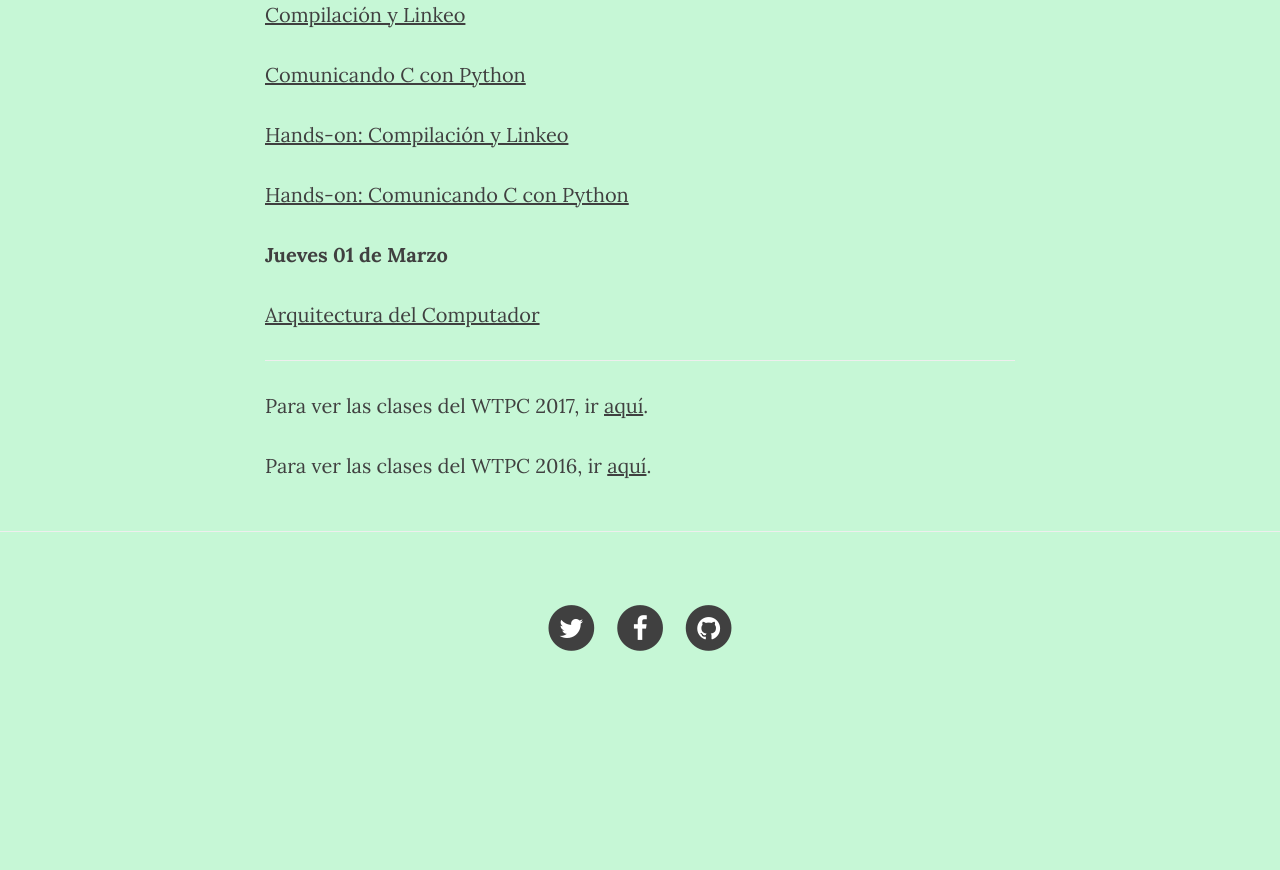
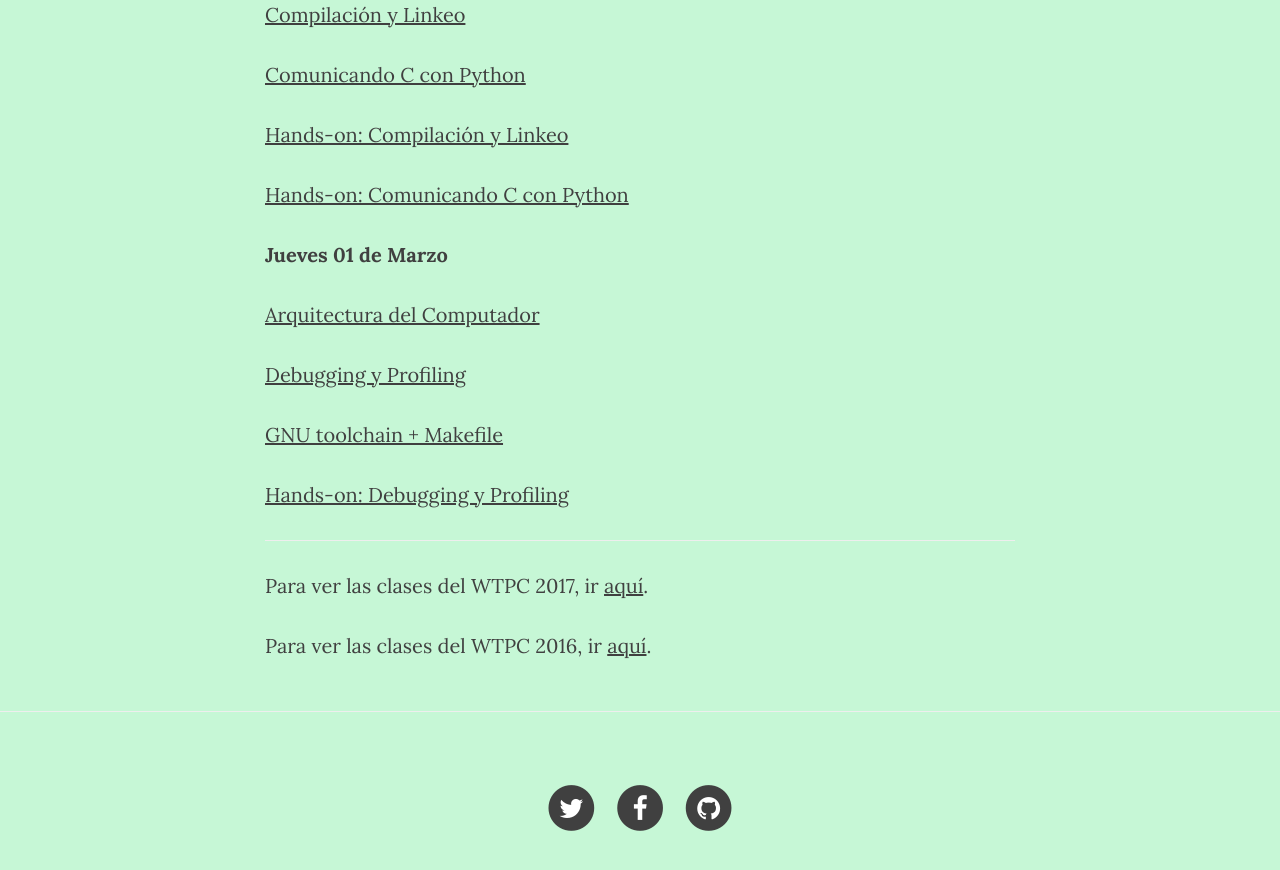
Before and after one commit to wtpc/wtpc.github.io, a Jekyll site: the page built from clases.md, in a window 1280 px wide and 900 px high, scrolled down 1010 px. Shown: the top 870 px of the window. Built offline with Jekyll 4.4.1, drawn with Linux system fonts in a browser that asks for light colours; nearby versions of some CDN libraries; before the commit the page ends 1730 px from its top, so only the background shows below that.

Commit message:
Subidas clases del 01/03/18 (2 de 2)

```diff
--- a/clases.md
+++ b/clases.md
@@ -44,18 +44,19 @@ permalink: /clases/
 
 [Arquitectura del Computador](/clases/2018/07_arquitectura.pdf)
 
+[Debugging y Profiling](/clases/2018/08_debug_profile.pdf)
+
+[GNU toolchain + Makefile](/clases/2018/09_gnu_makefile.pdf)
+
+[Hands-on: Debugging y Profiling](http://github.com/wtpc/HOdebug-profile)
+
 <!--
-[Debugging y Profiling](/clases/2017/08_debug_profile.pdf)
-
-
 
 **Viernes 02 de Marzo**
 
 [Documentación](/clases/2017/09_documentacion.pdf)
 
 [Optimización](/clases/2017/10_optimizacion.pdf)
-
-[Hands-on: Debugging y Profiling](http://github.com/wtpc/HOdebug-profile)
 
 
 
```
Also changed, not shown: other parts of clases.md (+0 -1 lines), 2 other files.
